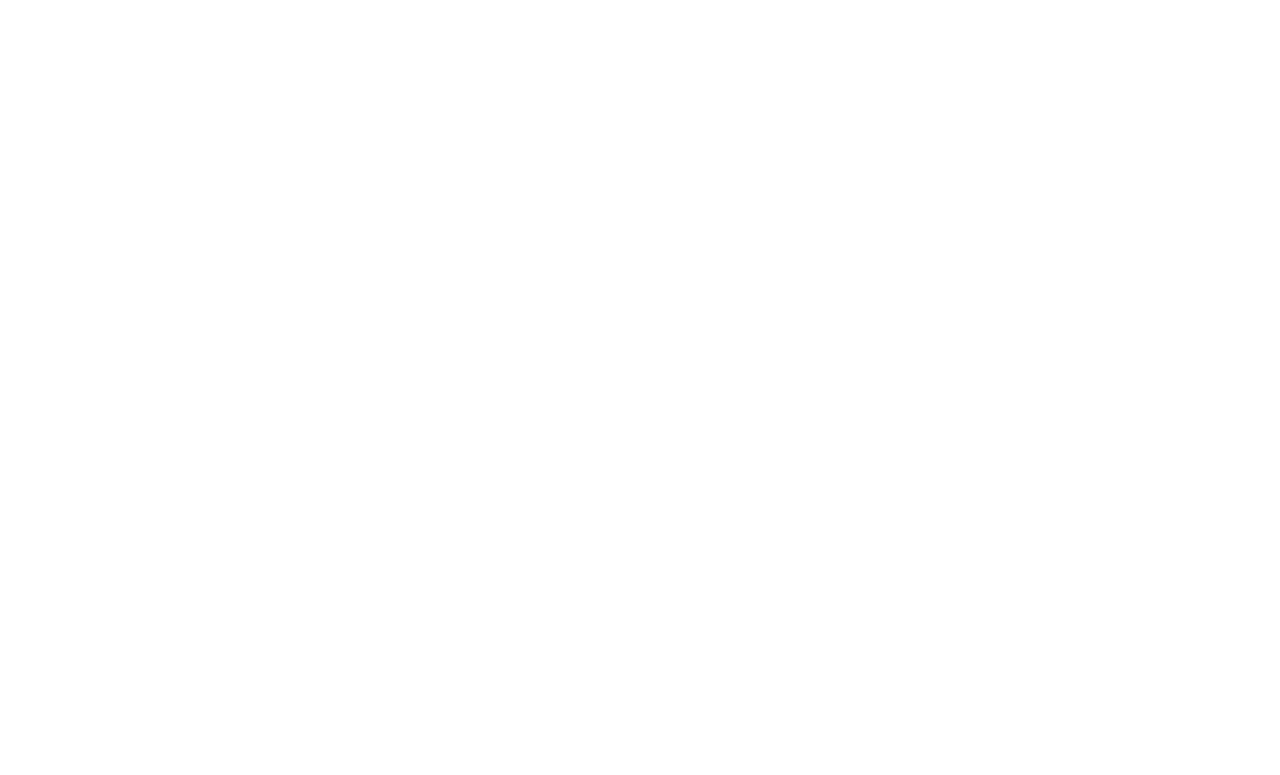
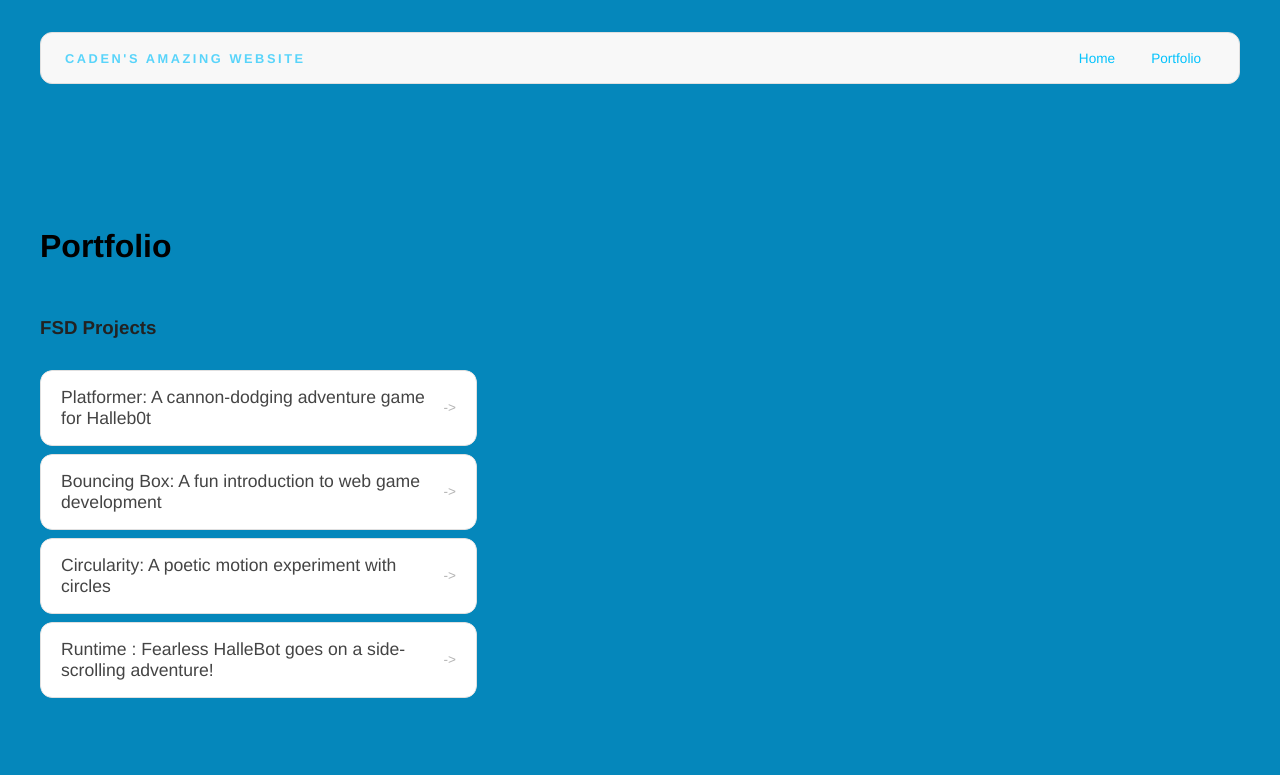
Before and after one commit to Cadensmith2312/cadensmith2312.github.io, a plain HTML site: page portfolio.html in a window 1280 px wide. Drawn offline with Linux system fonts and the light colour scheme.

Commit message:
add portfolio page to website

```diff
--- a/portfolio.html
+++ b/portfolio.html
@@ -0,0 +1,48 @@
+<!DOCTYPE html>
+<html>
+  <head>
+    <title>Caden's awesome website</title>
+<link rel="stylesheet" href="style.css" />
+  </head>
+
+  <body>
+    <!-- All content goes here -->
+    <div id="all-contents">
+  <nav>
+<h1>Caden's Amazing Website</h1>
+<ul id="nav-ul">
+<li class="nav-li">
+  <a href="index.html">Home</a>
+  </li>
+  <li class="nav-li">
+  <a href="portfolio.html">Portfolio</a>
+  </li>
+ </ul>
+</nav>
+
+  <main>
+    <div class="content">
+<h1>Portfolio</h1>
+    <h3>FSD Projects</h3>
+    <ul id="portfolio">
+      <li>
+  <a href="fsd-projects/platformer/">Platformer: A cannon-dodging adventure game for Halleb0t</a>
+</li>
+<li>
+  <a href="fsd-projects/bouncing-box/">Bouncing Box: A fun introduction to web game development</a>
+</li>
+<li>
+  <a href="fsd-projects/circularity/">Circularity: A poetic motion experiment with circles</a>
+</li>
+<li>
+ <a href="fsd-projects/runtime/">Runtime : Fearless HalleBot goes on a side-scrolling adventure!</a>
+
+    </ul>
+
+    <!-- ASD Projects will go here -->
+
+    </div>
+  </main>
+</div>
+  </body>
+</html>
--- a/style.css
+++ b/style.css
@@ -164,3 +164,56 @@
   background: #aceff1;
   color: #fff;
 }
+
+/* Portfolio styles */
+.content h1 {
+  color: black;
+}
+
+#portfolio {
+  list-style: none;
+  margin: 0;
+  padding: 0;
+  width: 100%;
+  display: flex;
+  flex-direction: column;
+  gap: 8px;
+}
+
+#portfolio li {
+  border-radius: 12px;
+  overflow: hidden;
+}
+
+#portfolio a {
+  display: flex;
+  justify-content: space-between;
+  align-items: center;
+  text-decoration: none;
+  color: #444;
+  padding: 16px 20px;
+  font-size: 1.1rem;
+  font-weight: 500;
+  background: #fff;
+  border: 1px solid #e0e0e0;
+  border-radius: 12px;
+  transition: background 0.25s ease, color 0.25s ease, transform 0.25s ease;
+}
+
+#portfolio a:hover {
+  background: #000;
+  color: #fff;
+  transform: translateX(4px);
+}
+
+#portfolio a::after {
+  content: "->";
+  font-size: 0.85rem;
+  opacity: 0.4;
+  transition: opacity 0.25s ease;
+  white-space: nowrap;
+}
+
+#portfolio a:hover::after {
+  opacity: 1;
+}
```
Also changed, not shown: index.html (+2 -6 lines).
